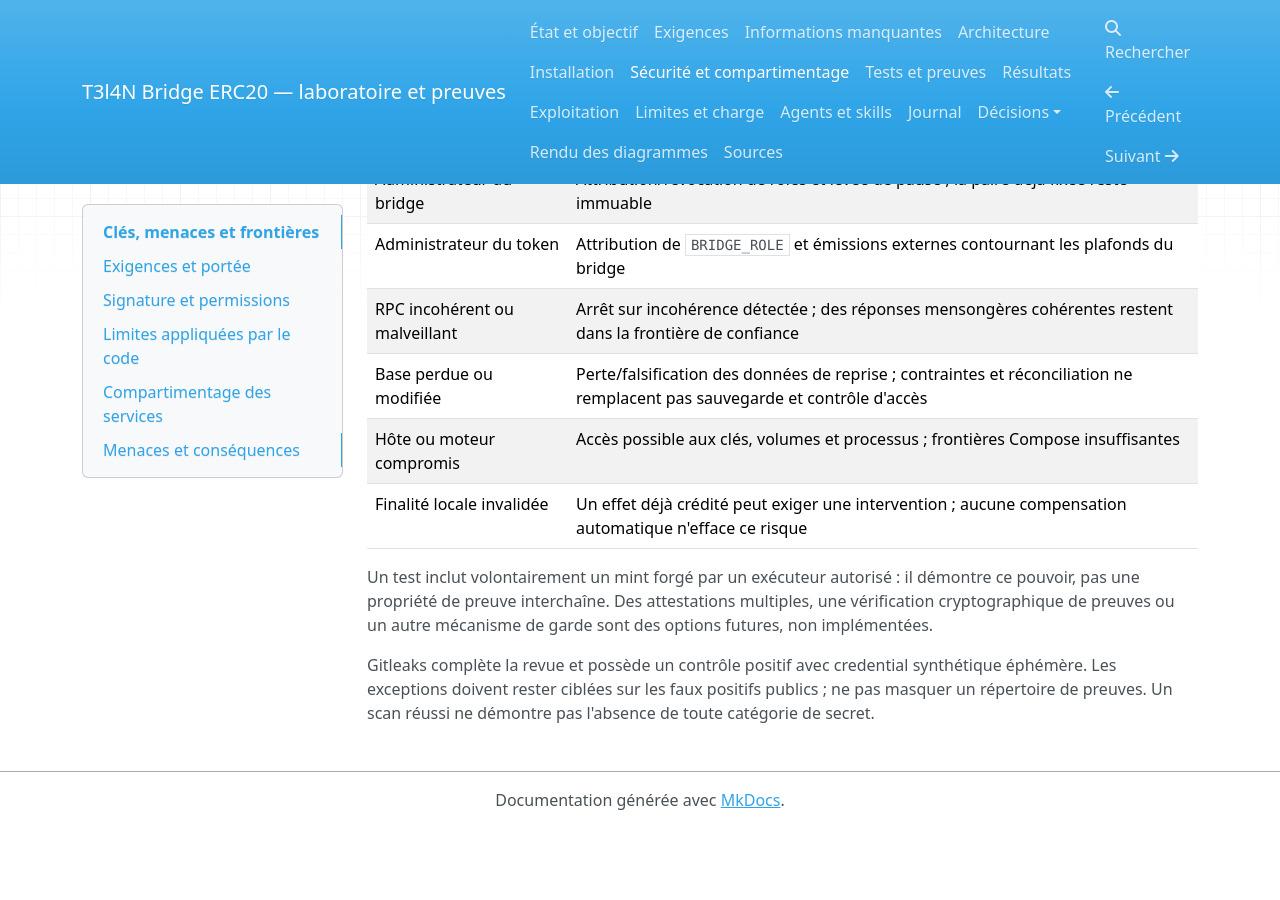
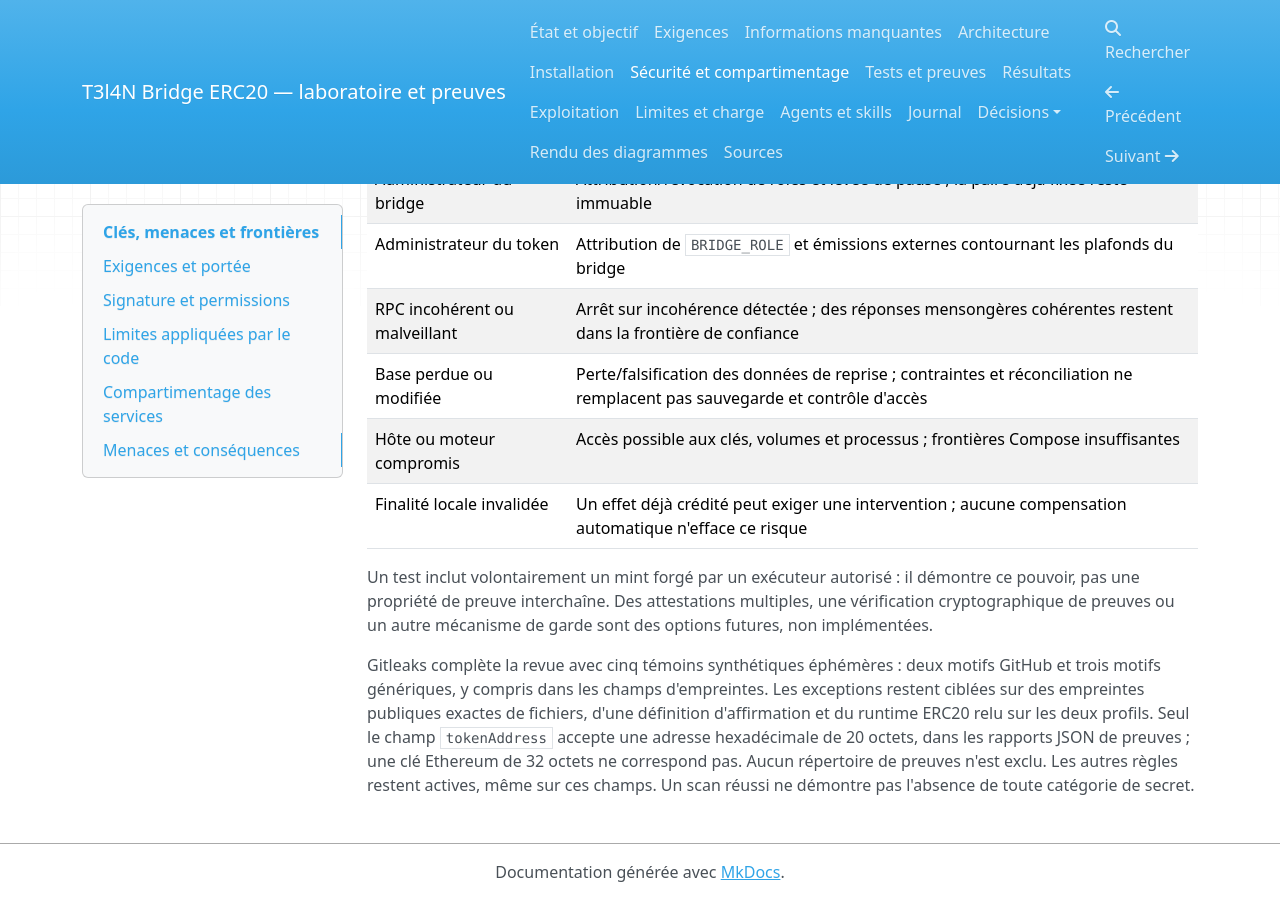
Before and after one commit to m4tth1euNa0p1c/sandb0x-Bridge-ERC20, an MkDocs documentation site: the page built from docs/securite.md, in a window 1280 px wide and 900 px high, scrolled down 2453 px. Built offline with MkDocs 1.6.1, drawn with Linux system fonts in a browser that asks for light colours; before the commit the page ends 3281 px from its top, so only the background shows below that.

Commit message:
fix: distingue les preuves publiques et teste les exceptions du scan

```diff
--- a/docs/securite.md
+++ b/docs/securite.md
@@ -113,7 +113,12 @@ démontre ce pouvoir, pas une propriété de preuve interchaîne. Des attestatio
 multiples, une vérification cryptographique de preuves ou un autre mécanisme
 de garde sont des options futures, non implémentées.
 
-Gitleaks complète la revue et possède un contrôle positif avec credential
-synthétique éphémère. Les exceptions doivent rester ciblées sur les faux
-positifs publics ; ne pas masquer un répertoire de preuves. Un scan réussi
+Gitleaks complète la revue avec cinq témoins synthétiques éphémères : deux motifs
+GitHub et trois motifs génériques, y compris dans les champs d'empreintes.
+Les exceptions restent ciblées sur des empreintes publiques exactes de fichiers,
+d'une définition d'affirmation et du runtime ERC20 relu sur les deux profils.
+Seul le champ `tokenAddress` accepte une adresse hexadécimale de 20 octets, dans
+les rapports JSON de preuves ; une clé Ethereum de 32 octets ne correspond pas.
+Aucun répertoire de preuves n'est exclu. Les autres règles restent actives, même
+sur ces champs. Un scan réussi
 ne démontre pas l'absence de toute catégorie de secret.
```
Also changed, not shown: .gitleaks.toml, 1 other file.
